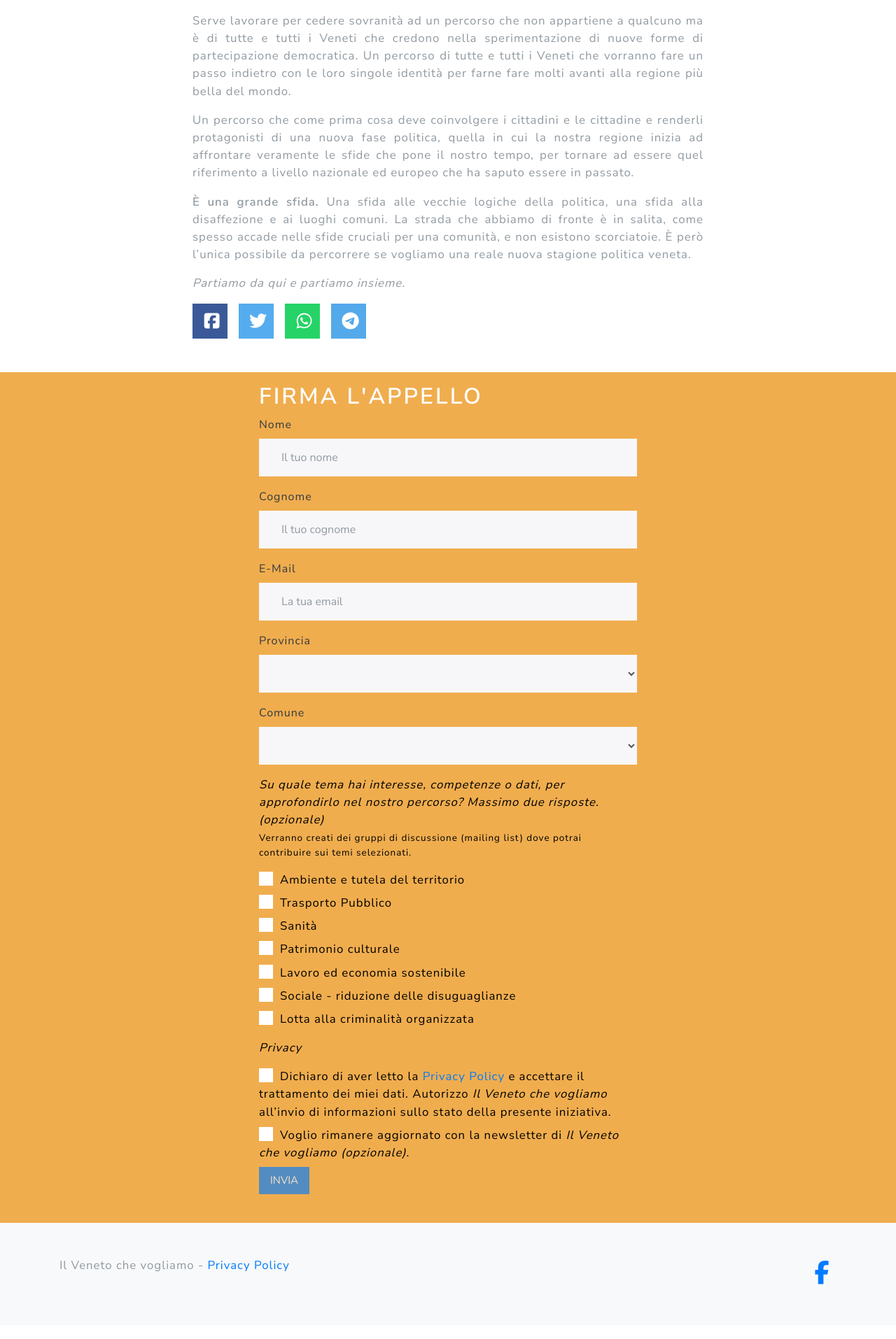
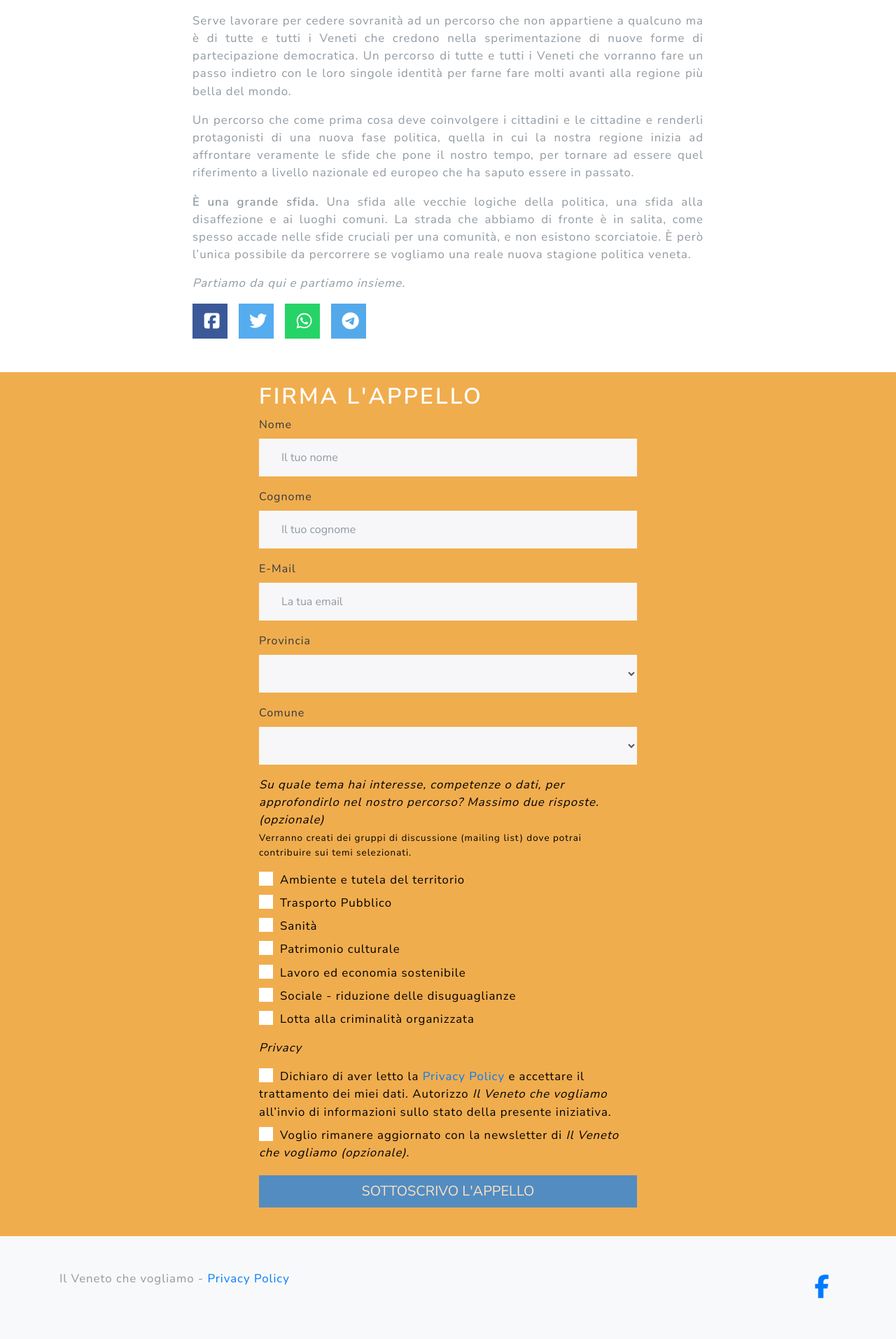
Before and after one commit to venetochevogliamo/venetochevogliamo.it, a Jekyll site: the page built from progetto-politico.md, in a window 1280 px wide. Shown: the part 3406-5320 px from the top of the page at 70% size. Built offline with Jekyll 4.4.1, drawn with Linux system fonts in a browser that asks for light colours; nearby versions of some CDN libraries; library files that are not in the unit come from our copies; comment, search, counter and statistics services are not loaded.

Commit message:
Fix button text and style

```diff
--- a/_includes/forms/appello.html
+++ b/_includes/forms/appello.html
@@ -202,9 +202,9 @@
             <div class="clear">
               <input
                 type="submit"
-                value="Invia"
+                value="Sottoscrivo l'appello"
                 id="submit"
-                class="btn btn-primary btn-lg"
+                class="btn btn-primary btn-lg btn-block"
                 disabled
               />
             </div>
--- a/assets/main.scss
+++ b/assets/main.scss
@@ -195,6 +195,10 @@ $grid-breakpoints: (
   .form-text,
   .form-check-label {
     color: $black;
+  }
+  .btn-block {
+    margin-top: 20px;
+    font-size: 20px;
   }
 
   .form-group {
```
